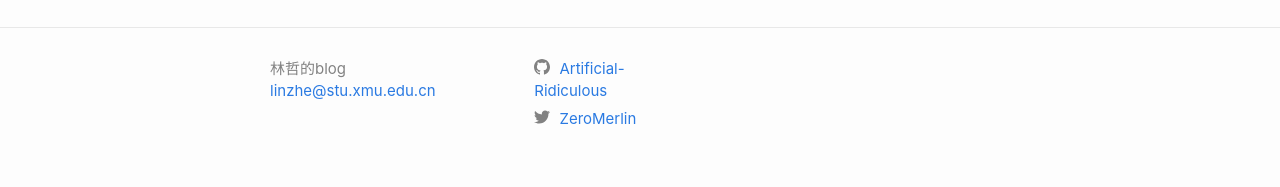
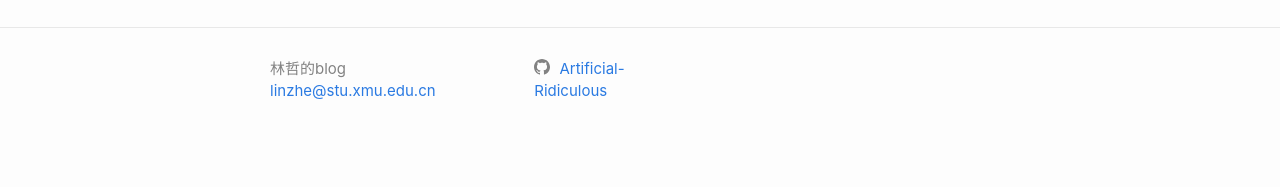
Before and after one commit to Artificial-Ridiculous/Artificial-Ridiculous.github.io, a Jekyll site: the page built from index.md, in a window 1280 px wide. Shown: the part 2132-2319 px from the top of the page. Built offline with Jekyll 4.4.1, drawn with Linux system fonts in a browser that asks for light colours; after the commit the page ends 2295 px from its top, so only the background shows below that.

Commit message:
Update _config.yml

```diff
--- a/_config.yml
+++ b/_config.yml
@@ -18,7 +18,6 @@ email: linzhe@stu.xmu.edu.cn
 description: >- # this means to ignore newlines until "baseurl:"
 baseurl: "" # the subpath of your site, e.g. /blog
 url: "https://www.cocobolo.top/" # the base hostname & protocol for your site, e.g. http://example.com
-twitter_username: ZeroMerlin
 github_username:  Artificial-Ridiculous
 category_feeds: false
 
```
